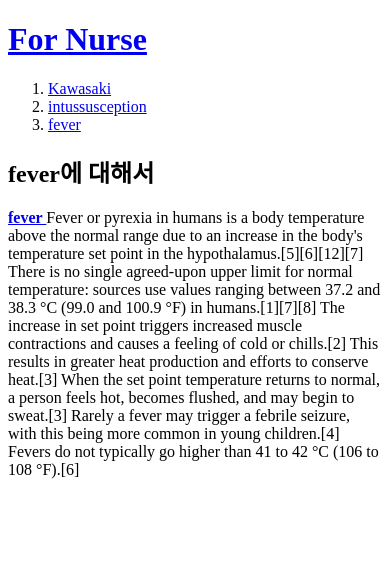
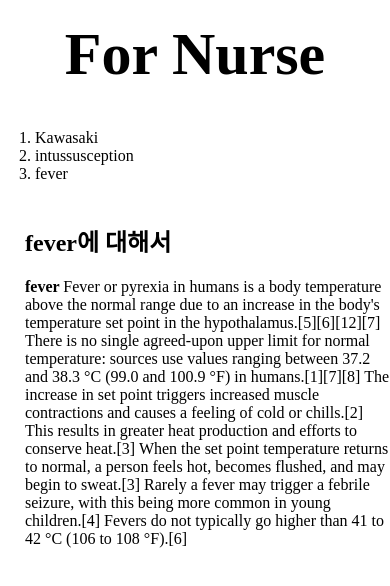
Before and after one commit to doheeing/Web_basic, a plain HTML site: page lec/3.html in a window 390 px wide. Drawn offline with Linux system fonts and the light colour scheme.

Commit message:
CSS 기초 완성

```diff
--- a/3.html
+++ b/lec/3.html
@@ -1,18 +1,26 @@
 <!DOCTYPE html>
 <html>
 <head>
-<title>For nurse-fever</title>
+<title>Welcome</title>
 <meta charset="utf-8">
+<link rel="stylesheet" href="style.css"
 </head>
 <body>
     <h1><a href="index.html">For Nurse</a></h1>
-<ol>
-    <li><a href="1.html">Kawasaki</a></li>
-    <li><a href="2.html">intussusception</a></li>
-    <li><a href="3.html">fever</a></li>
-</ol>
+    <div id="grid">
+        <div>
+        <ol>
+            <li><a href="1.html" >Kawasaki</a></li>
+            <li><a href="2.html" >intussusception</a></li>
+            <li><a href="3.html" >fever</a></li>
+
+        </ol>
+        </div>
+        <div id="title">
 <h2>fever에 대해서</h2>
 <p><a href="https://ko.wiktionary.org/wiki/fever"target="_blank" title="more info"><strong>fever </strong></a>
 Fever or pyrexia in humans is a body temperature above the normal range due to an increase in the body's temperature set point in the hypothalamus.[5][6][12][7] There is no single agreed-upon upper limit for normal temperature: sources use values ranging between 37.2 and 38.3 °C (99.0 and 100.9 °F) in humans.[1][7][8] The increase in set point triggers increased muscle contractions and causes a feeling of cold or chills.[2] This results in greater heat production and efforts to conserve heat.[3] When the set point temperature returns to normal, a person feels hot, becomes flushed, and may begin to sweat.[3] Rarely a fever may trigger a febrile seizure, with this being more common in young children.[4] Fevers do not typically go higher than 41 to 42 °C (106 to 108 °F).[6]
+</div>
+</div>
 </body>
 </html>
--- /dev/null
+++ b/lec/style.css
@@ -0,0 +1,42 @@
+body{
+    margin :0;
+}
+a{
+    text-decoration: none;
+    color: black;
+}
+h1{
+    color: black;
+    font-size: 60px;
+    text-align: center;
+    border-bottom: 1px solid black;
+    margin: 0;
+    padding: 20px;
+}
+ol{
+    border-right: 1px solid black;
+    width: 100px;
+    margin: 0;
+    padding: 20px;
+}
+#grid{
+    display: grid;
+    grid-template-columns: 200px 1fr;
+}
+#grid ol{
+    padding-left: 35px;
+}
+#title{
+    padding-left: 25px;
+}
+@media(max-width:500px){
+    #grid{
+        display: block;
+    }
+    ol{
+        border-right: none;
+    }
+    h1{
+        border-bottom: none;
+    }s
+}
```
Also changed, not shown: 1.html (deleted, +0 -26 lines), index.html (deleted, +0 -16 lines), lec/1.html (added, +24 -0 lines), lec/2.html (renamed from 2.html, +13 -6 lines), lec/box.html (added, +34 -0 lines), lec/grid.html (added, +25 -0 lines), lec/index.html (added, +23 -0 lines), lec/media_query.html (added, +25 -0 lines), lec/practice.html (added, +57 -0 lines), 2 other files.
